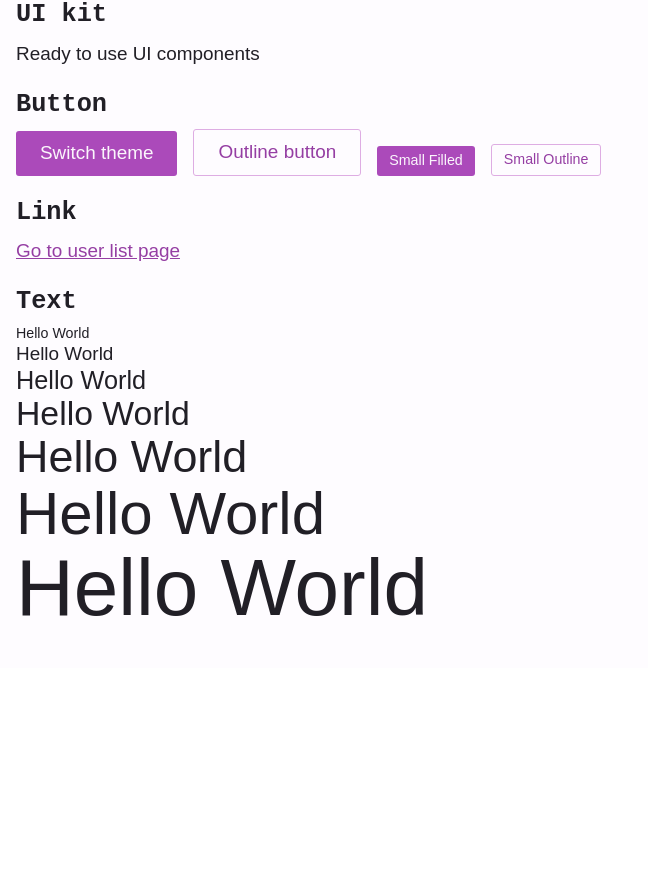
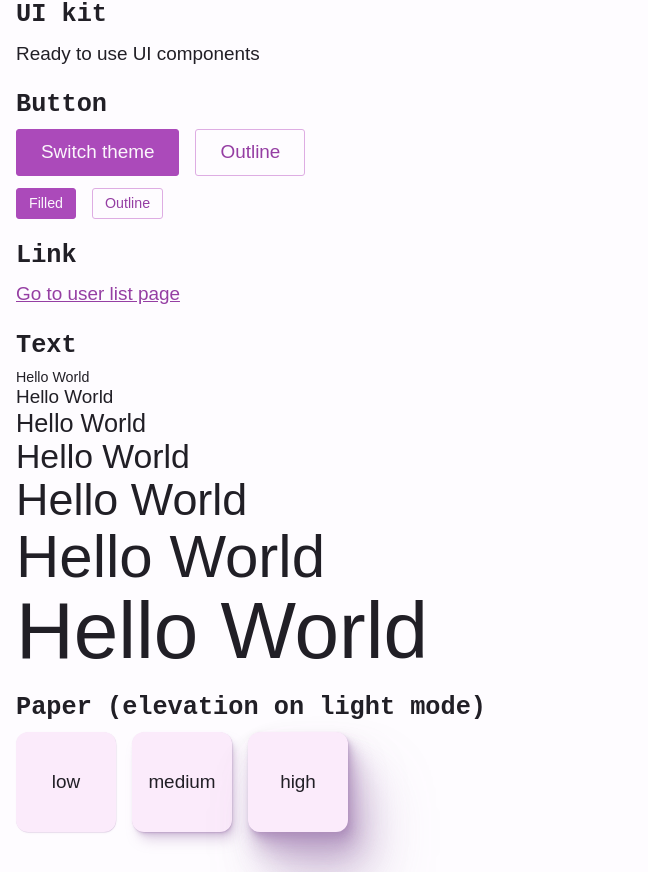
Before and after one commit to notAro14/next-ts-starter, a Next.js app: page / in a window 1280 px wide. Shown: the part 174-1046 px from the top of the page, without its empty margins (0-648 px from the left). Before the commit the page ends 842 px from the top, so only its background shows below. Built offline with nearby package versions, Linux system fonts and the light colour scheme.

Commit message:
Add Paper component

```diff
--- a/src/features/user-list/user-list.types.ts
+++ b/src/features/user-list/user-list.types.ts
@@ -1,5 +1,7 @@
 export interface User {
   id: number
   name: string
+  username: string
   email: string
+  phone: string
 }
--- a/src/pages/index.tsx
+++ b/src/pages/index.tsx
@@ -7,6 +7,7 @@ import Heading from "src/ui/heading"
 import Button from "src/ui/button"
 import Flex from "src/ui/flex"
 import Text from "src/ui/text"
+import Paper from "src/ui/paper"
 import SwitchTheme from "src/features/switch-theme"
 import Box from "src/ui/box"
 import SEO from "src/components/seo"
@@ -15,6 +16,7 @@ import { styled } from "src/ui/stitches.config"
 
 const TEXT_VALUE = "Hello World"
 const TEXT_SIZES = ["sm", "md", "lg", "xl", "2xl", "3xl", "4xl"] as const
+const PAPER_ELEVATIONS = ["low", "medium", "high"] as const
 
 const StyledSection = styled("section", {
   display: "flex",
@@ -55,10 +57,12 @@ const IndexPage: NextPageWithLayout = () => {
         <Section title="Button">
           <Flex gap="4" css={{ alignItems: "flex-end" }}>
             <SwitchTheme />
-            <Button variant="outline">Outline button</Button>
-            <Button size="small">Small Filled</Button>
+            <Button variant="outline">Outline</Button>
+          </Flex>
+          <Flex gap="4" css={{ alignItems: "flex-end" }}>
+            <Button size="small">Filled</Button>
             <Button size="small" variant="outline">
-              Small Outline
+              Outline
             </Button>
           </Flex>
         </Section>
@@ -79,6 +83,30 @@ const IndexPage: NextPageWithLayout = () => {
             ))}
           </Flex>
         </Section>
+        <Section title="Paper (elevation on light mode)">
+          <Flex
+            gap="4"
+            css={{
+              flexWrap: "wrap",
+              $$size: "100px",
+            }}
+          >
+            {PAPER_ELEVATIONS.map((elevation) => (
+              <Paper
+                key={elevation}
+                elevation={elevation}
+                css={{
+                  width: "$$size",
+                  height: "$$size",
+                  display: "grid",
+                  placeItems: "center",
+                }}
+              >
+                <Text>{elevation}</Text>
+              </Paper>
+            ))}
+          </Flex>
+        </Section>
       </Box>
     </>
   )
--- a/src/ui/box/box.ts
+++ b/src/ui/box/box.ts
@@ -1,5 +1,7 @@
 import { styled } from "src/ui/stitches.config"
 
-const Box = styled("div", {})
+const Box = styled("div", {
+  display: "block",
+})
 
 export default Box
--- a/src/ui/button/button.ts
+++ b/src/ui/button/button.ts
@@ -12,19 +12,23 @@ const Button = styled("button", {
   fontSize: "$$component-button-font-size",
   padding: "$$component-button-sizing",
   fontWeight: "$$component-button-font-weight",
+  border: "1px solid",
 
   variants: {
     variant: {
       filled: {
         "$$component-button-bg": "$colors$semantic-solid",
+        "$$component-button-border": "$$component-button-bg",
         "$$component-button-color": "$colors$whiteA12",
         "$$component-button-bg-hovered": "$colors$semantic-solid-hovered",
+        "$$component-button-border-hovered": "$$component-button-bg-hovered",
 
         backgroundColor: "$$component-button-bg",
-        border: "none",
+        borderColor: "$$component-button-border",
         color: "$$component-button-color",
         "&:hover": {
           backgroundColor: "$$component-button-bg-hovered",
+          borderColor: "$$component-button-border-hovered",
           cursor: "pointer",
         },
       },
@@ -36,7 +40,6 @@ const Button = styled("button", {
         "$$component-button-font-weight": 500,
 
         backgroundColor: "transparent",
-        border: "1px solid",
         borderColor: "$$component-button-border",
         color: "$$component-button-color",
         "&:hover": {
--- a/src/ui/heading/heading.ts
+++ b/src/ui/heading/heading.ts
@@ -8,6 +8,16 @@ const Heading = styled("h2", {
   lineHeight: "1",
   color: "$$component-heading-color-primary",
   fontFamily: "$$component-heading-font",
+  variants: {
+    vibrant: {
+      true: {
+        color: "$$component-heading-color-secondary",
+      },
+    },
+  },
+  defaultVariants: {
+    vibrant: false,
+  },
 })
 
 export default Heading
--- /dev/null
+++ b/src/ui/paper/index.ts
@@ -0,0 +1,2 @@
+export { default } from "./paper"
+export * from "./paper"
--- /dev/null
+++ b/src/ui/paper/paper.ts
@@ -0,0 +1,36 @@
+import { styled } from "src/ui/stitches.config"
+import Box from "src/ui/box"
+
+const Paper = styled(Box, {
+  backgroundColor: "$semantic-ui-bg",
+  borderRadius: "$lg",
+  padding: "$md",
+  variants: {
+    elevation: {
+      low: {
+        boxShadow: "$low",
+        transition: "box-shadow 300ms cubic-bezier(0, 0, 0.2, 1) 0s",
+        willChange: "box-shadow",
+        "&:hover": {
+          boxShadow: "$medium",
+        },
+      },
+      medium: {
+        boxShadow: "$medium",
+        transition: "box-shadow 300ms cubic-bezier(0, 0, 0.2, 1) 0s",
+        willChange: "box-shadow",
+        "&:hover": {
+          boxShadow: "$high",
+        },
+      },
+      high: {
+        boxShadow: "$high",
+      },
+    },
+  },
+  defaultVariants: {
+    elevation: "low",
+  },
+})
+
+export default Paper
--- a/src/ui/select/select.tsx
+++ b/src/ui/select/select.tsx
@@ -18,7 +18,7 @@ const StyledContent = styled(SelectPrimitive.SelectContent, {
   "$$component-select-content-shadow": "$shadows$medium",
 
   overflow: "hidden",
-  borderRadius: 6,
+  borderRadius: "$md",
   backgroundColor: "$$component-select-content-bg",
   fontFamily: "$$component-select-content-font",
   color: "$$component-select-content-color",
@@ -38,7 +38,7 @@ const StyledTrigger = styled(SelectPrimitive.SelectTrigger, {
   padding: "0 $md",
   lineHeight: 1,
   height: 35,
-  borderRadius: 6,
+  borderRadius: "$md",
   border: "none",
   backgroundColor: "$$component-select-bg",
   color: "$$component-select-color",
@@ -77,7 +77,7 @@ export const StyledItem = styled(SelectPrimitive.Item, {
   position: "relative",
   paddingLeft: "$$component-select-item-padding-x",
   paddingRight: "$$component-select-item-padding-x",
-  borderRadius: 4,
+  borderRadius: "$sm",
   display: "flex",
   alignItems: "center",
   lineHeight: 1,
--- a/src/ui/stitches.config.ts
+++ b/src/ui/stitches.config.ts
@@ -16,6 +16,11 @@ export const { styled, getCssText, globalCss, createTheme } = createStitches({
     space,
     radii,
     shadows,
+  },
+  media: {
+    sm: "(max-width: 640px)",
+    md: "(min-width: 641px) and (max-width: 768px)",
+    lg: "(min-width: 769px)",
   },
 })
 
--- a/src/ui/theme/default/radii.ts
+++ b/src/ui/theme/default/radii.ts
@@ -1,6 +1,6 @@
 export const radii = {
   sm: "3px",
   md: "6px",
-  big: "9999px",
+  lg: "12px",
 } as const
 export default radii
```
Also changed, not shown: src/features/user-list/user-list.tsx (+36 -4 lines), src/pages/user-list.tsx (+19 -8 lines).
